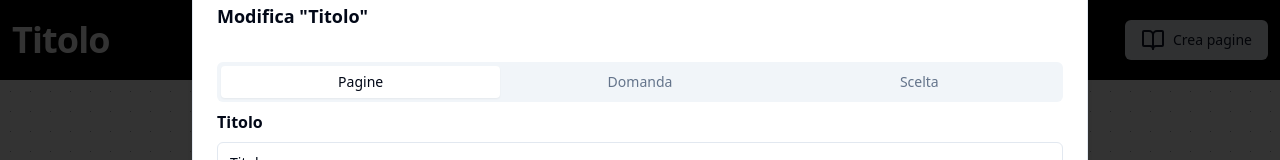
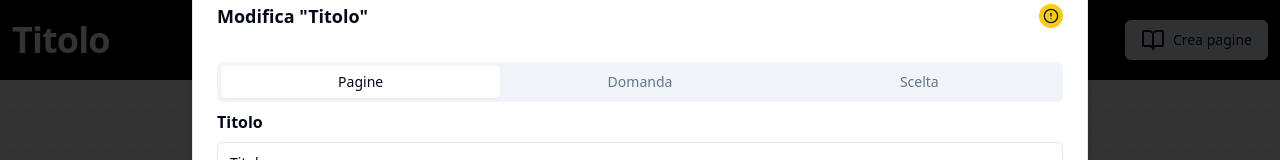
Before and after one commit to daxdiv/app-racconti-interattivi, a React (Vite) app in the folder frontend/: page / in a window 1280 px wide. Both pictures are taken after a click on the button "Modifica". Shown: the top 160 px of the page. Built offline with nearby package versions, Linux system fonts and the light colour scheme; no server answers.

Commit message:
feat(frontend): display `CircleAlert` icon when the form state is not valid

```diff
--- a/frontend/src/components/ui/nodes/doublePage/edit/index.tsx
+++ b/frontend/src/components/ui/nodes/doublePage/edit/index.tsx
@@ -9,8 +9,14 @@ import {
   AlertDialogTitle,
   AlertDialogTrigger,
 } from "@/components/ui/alert-dialog";
-import { Edit, Eye, Save, X } from "lucide-react";
+import { CircleAlert, Edit, Eye, Save, X } from "lucide-react";
 import { Tabs, TabsContent, TabsList, TabsTrigger } from "@/components/ui/tabs";
+import {
+  Tooltip,
+  TooltipContent,
+  TooltipProvider,
+  TooltipTrigger,
+} from "@/components/ui/tooltip";
 
 import { Button } from "@/components/ui/button";
 // import { DevTool } from "@hookform/devtools";
@@ -19,6 +25,7 @@ import type { PageSchema } from "@/lib/zod";
 import PageTab from "@/components/ui/nodes/doublePage/edit/pageTab";
 import Preview from "@/components/ui/nodes/doublePage/preview";
 import QuestionChoiceTab from "@/components/ui/nodes/doublePage/edit/questionChoiceTab";
+import { TOOLTIP_DELAY_DURATION } from "@/constants";
 import toast from "react-hot-toast";
 import { truncate } from "@/lib/utils";
 import { useFormContext } from "react-hook-form";
@@ -38,7 +45,6 @@ function EditDialog({ id }: EditDialogProps) {
     setAlertDialogOpen(false);
     toast.success("Modifiche salvate");
   });
-
   const formType = form.watch("type");
 
   const onSubmit = async (values: PageSchema) => {
@@ -69,8 +75,21 @@ function EditDialog({ id }: EditDialogProps) {
         }}
       >
         <AlertDialogHeader>
-          <AlertDialogTitle className="flex justify-start items-center">
+          <AlertDialogTitle className="flex justify-between items-center gap-x-1">
             Modifica "{truncate(form.getValues("label"), 12)}"
+            {!form.formState.isValid && (
+              <TooltipProvider delayDuration={TOOLTIP_DELAY_DURATION}>
+                <Tooltip>
+                  <TooltipTrigger asChild>
+                    <CircleAlert className="p-1 rounded-full text-primary bg-alert" />
+                  </TooltipTrigger>
+                  <TooltipContent>
+                    Compila tutti i campi{" "}
+                    {formType !== "base" && "i campi in tutte le tab"}
+                  </TooltipContent>
+                </Tooltip>
+              </TooltipProvider>
+            )}
           </AlertDialogTitle>
         </AlertDialogHeader>
         <AlertDialogDescription />
```
